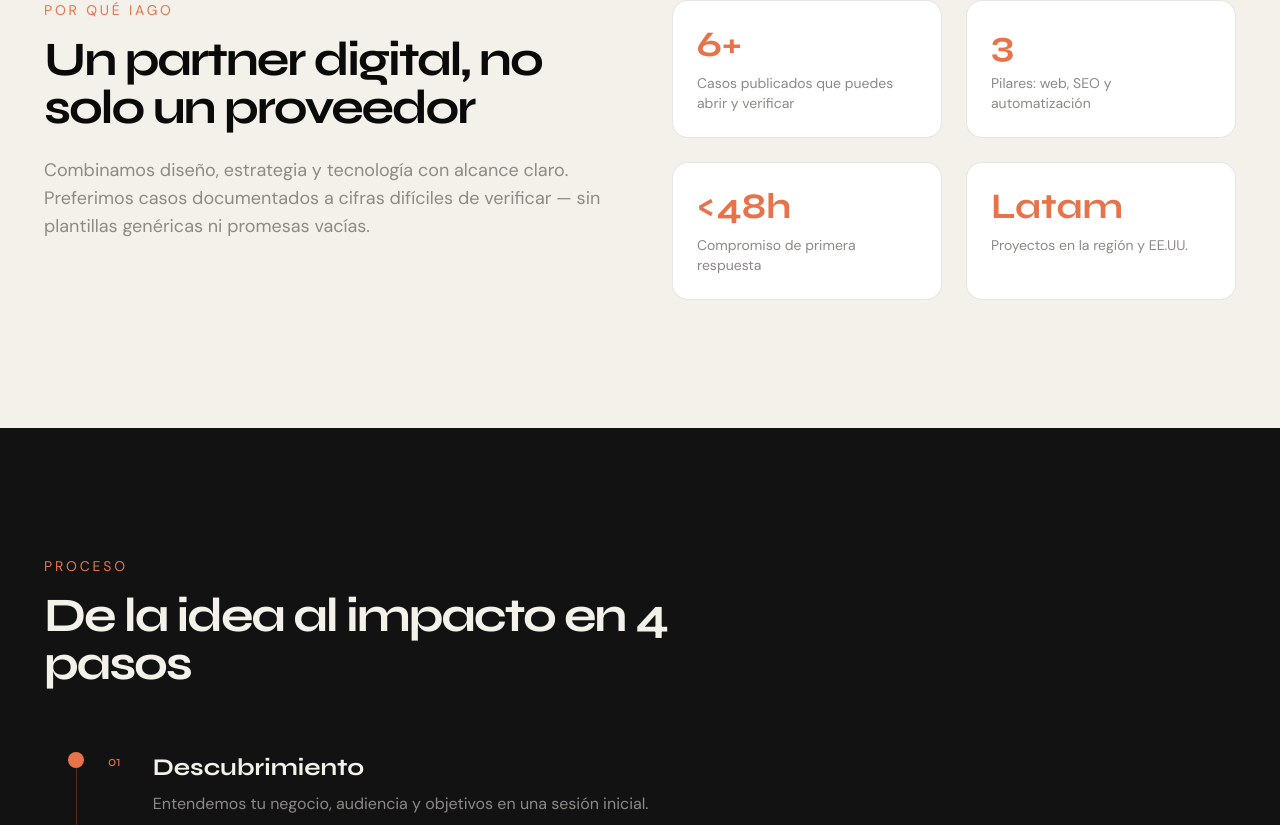
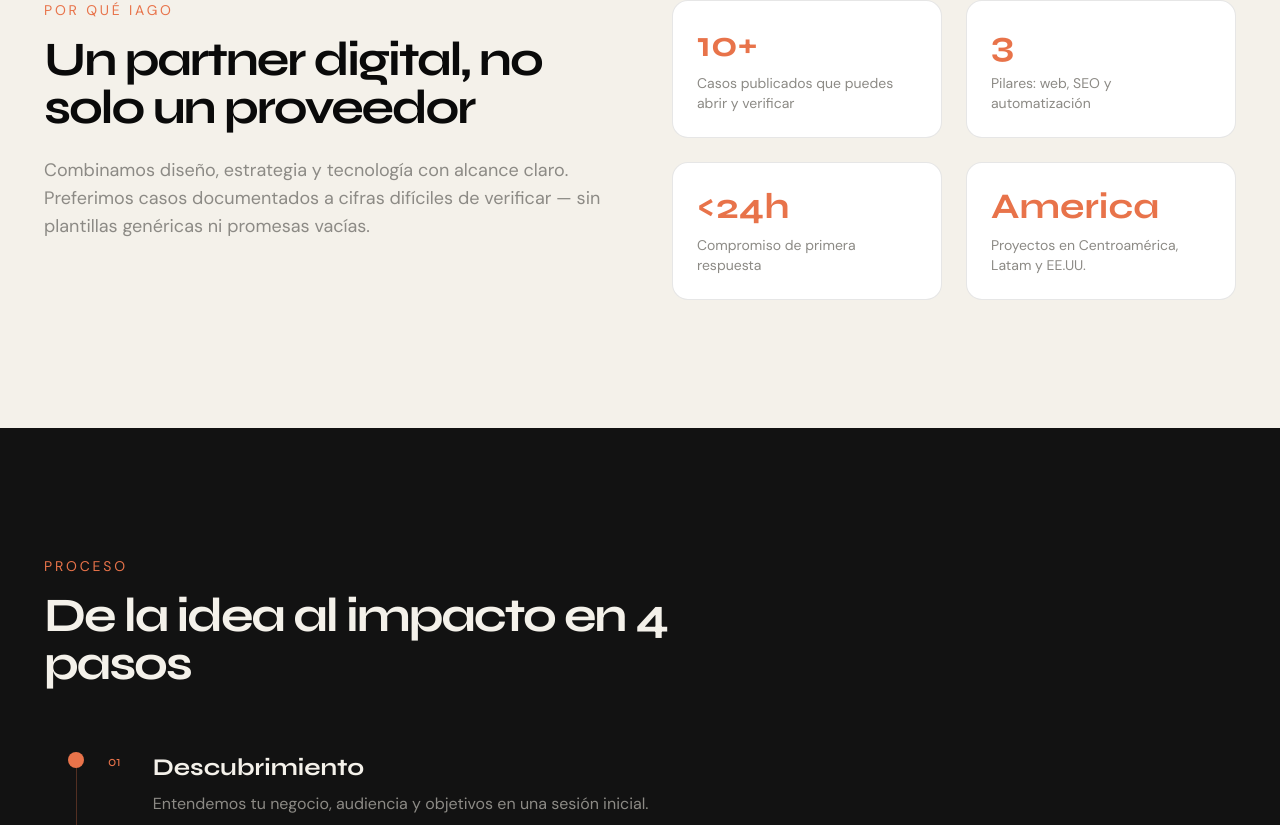
Before and after one commit to stellier7/IAGO, a Next.js app: page / in a window 1280 px wide. Shown: the part 2930-3755 px from the top of the page. Built offline with nearby package versions, Linux system fonts and the light colour scheme.

Commit message:
Update homepage proof stats to 10+, under 24h, and America.
Align the visible claims with the requested figures while keeping the labels concrete.

Co-authored-by: stellier-fracta <stellier-fracta@users.noreply.github.com>

```diff
--- a/components/Proof.tsx
+++ b/components/Proof.tsx
@@ -5,7 +5,7 @@ import { fadeUp, staggerContainer } from "@/lib/motion-variants";
 
 const proofs = [
   {
-    value: "6+",
+    value: "10+",
     label: "Casos publicados que puedes abrir y verificar",
   },
   {
@@ -13,12 +13,12 @@ const proofs = [
     label: "Pilares: web, SEO y automatización",
   },
   {
-    value: "<48h",
+    value: "<24h",
     label: "Compromiso de primera respuesta",
   },
   {
-    value: "Latam",
-    label: "Proyectos en la región y EE.UU.",
+    value: "America",
+    label: "Proyectos en Centroamérica, Latam y EE.UU.",
   },
 ];
 
```
